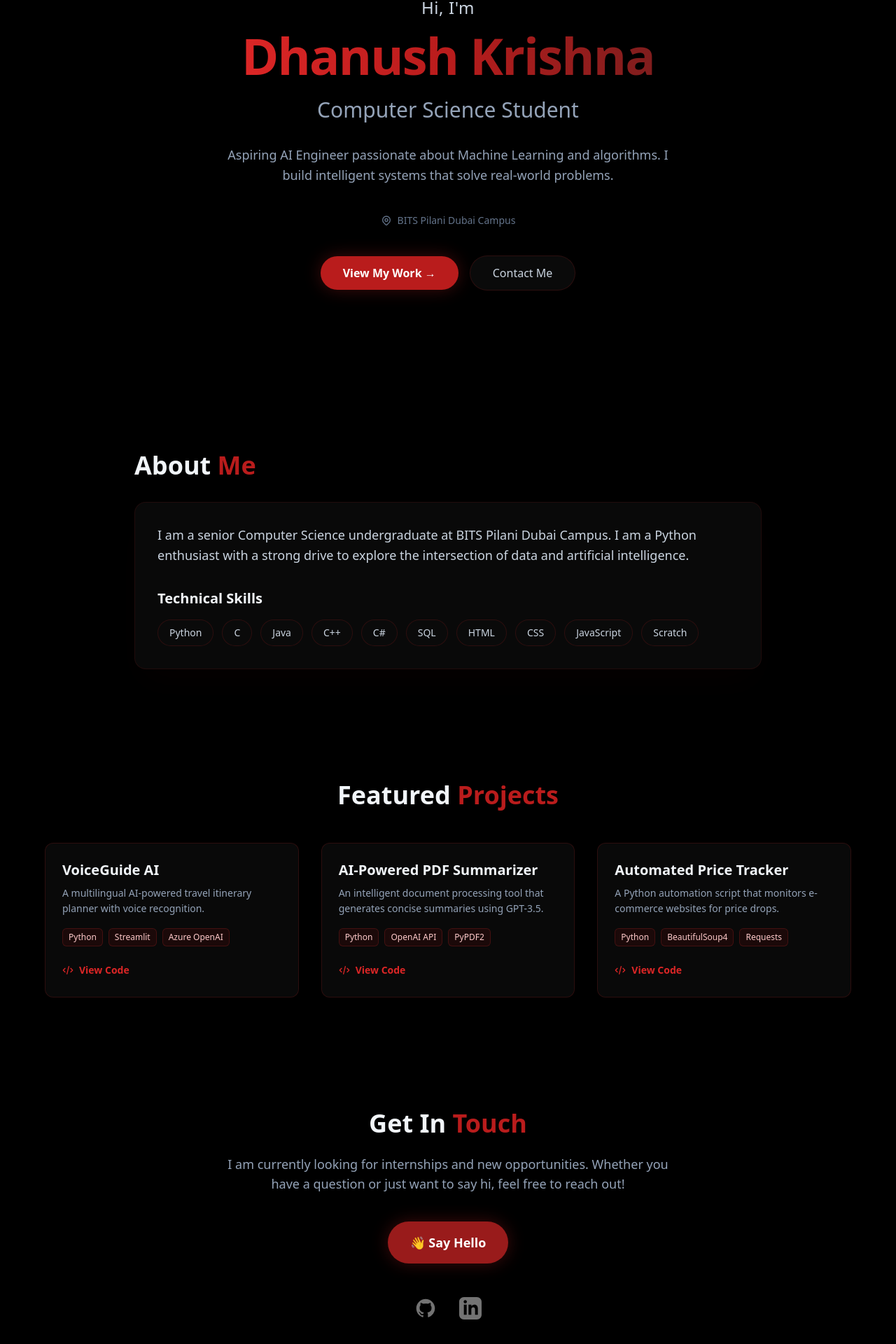
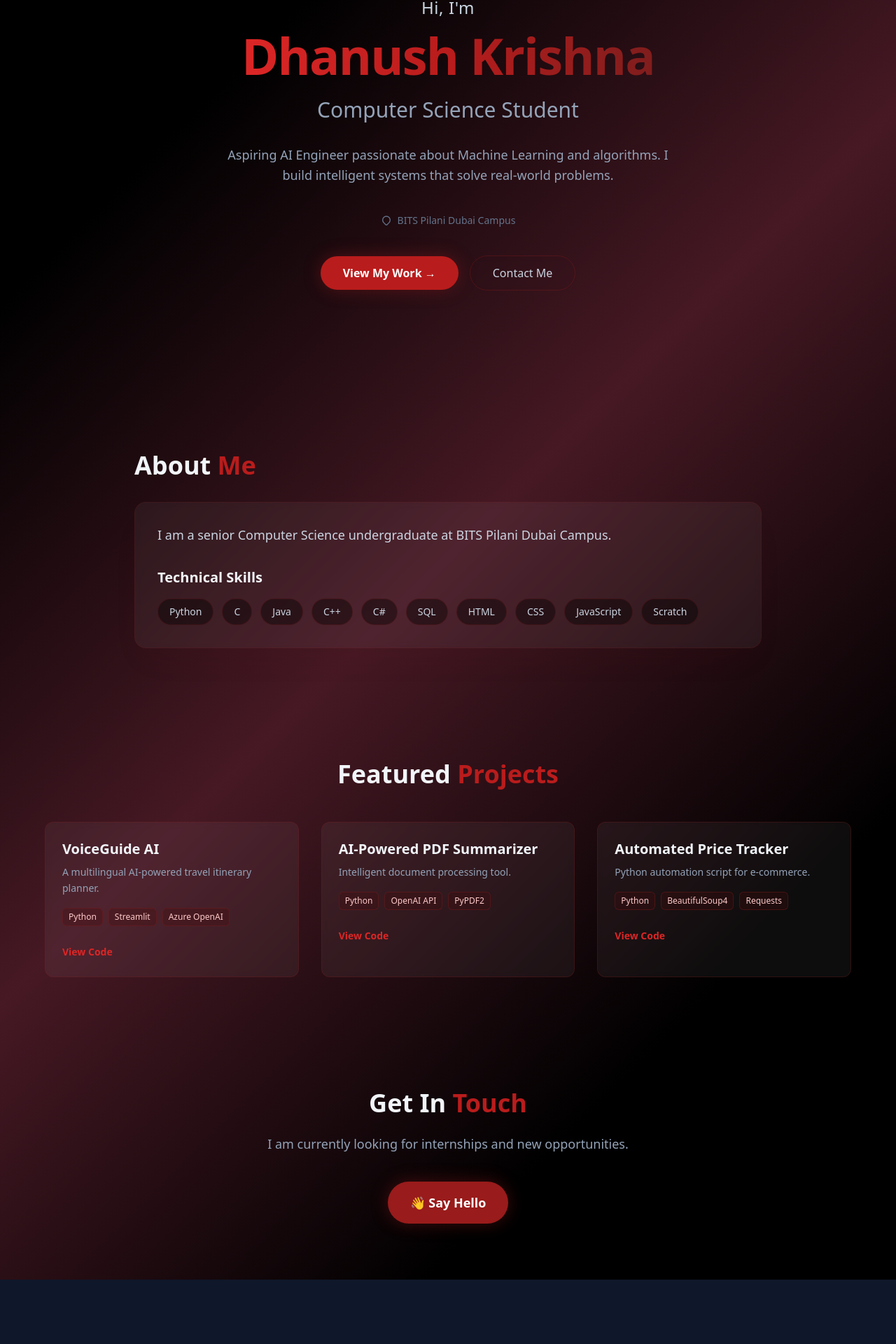
Before and after one commit to DhanushKrishna4/My-Portfolio, a React (Vite) app: page / in a window 1280 px wide. Shown: the part 235-2155 px from the top of the page at 70% size. After the commit the page ends 2063 px from the top, so only its background shows below. Built offline with nearby package versions, Linux system fonts and the light colour scheme.

Commit message:
Final theme sync

```diff
--- a/src/components/About.jsx
+++ b/src/components/About.jsx
@@ -4,28 +4,19 @@ const About = () => {
   const skills = ["Python", "C", "Java", "C++", "C#", "SQL", "HTML", "CSS", "JavaScript", "Scratch"];
 
   return (
-    // CHANGE 2 & 3: Darkened background to pure black/neutral to make red pop
-    <section id="about" className="py-20 px-6 bg-black">
+    <section id="about" className="py-20 px-6">
       <div className="max-w-4xl mx-auto">
         <h2 className="text-3xl md:text-4xl font-bold mb-8 text-slate-100">
           About <span className="text-red-700">Me</span>
         </h2>
-
-        {/* CHANGE 3: Swapped slate background for neutral/red-tinted border */}
-        <div className="bg-neutral-900/40 p-8 rounded-2xl border border-red-900/20 backdrop-blur-sm shadow-2xl shadow-red-900/5">
+        <div className="bg-white/5 p-8 rounded-2xl border border-red-900/20 backdrop-blur-sm shadow-2xl shadow-red-900/5">
           <p className="text-slate-300 text-lg leading-relaxed mb-8">
             I am a senior Computer Science undergraduate at BITS Pilani Dubai Campus.
-            I am a Python enthusiast with a strong drive to explore the intersection of data and artificial intelligence.
           </p>
-
           <h3 className="text-xl font-semibold text-slate-100 mb-4">Technical Skills</h3>
           <div className="flex flex-wrap gap-3">
             {skills.map((skill, index) => (
-              <span
-                key={index}
-                // CHANGE 3: Replaced blue-slate tags with deep red themed tags
-                className="px-4 py-2 bg-neutral-950 text-slate-300 rounded-full text-sm font-medium border border-red-900/30 hover:border-red-600 hover:text-white hover:bg-red-950/40 transition-all duration-300 cursor-default"
-              >
+              <span key={index} className="px-4 py-2 bg-black/40 text-slate-300 rounded-full text-sm font-medium border border-red-900/30 hover:border-red-600 hover:text-white hover:bg-red-950/40 transition-all duration-300 cursor-default">
                 {skill}
               </span>
             ))}
--- a/src/components/Contact.jsx
+++ b/src/components/Contact.jsx
@@ -2,42 +2,11 @@ import React from 'react';
 
 const Contact = () => {
   return (
-    // Added bg-black to stay consistent with the theme
-    <section id="contact" className="py-20 px-6 text-center bg-black">
+    <section id="contact" className="py-20 px-6 text-center">
       <div className="max-w-2xl mx-auto">
-        <h2 className="text-3xl md:text-4xl font-bold mb-6 text-slate-100">
-          {/* CHANGE 2: Deepened the red to Ruby/Crimson */}
-          Get In <span className="text-red-700">Touch</span>
-        </h2>
-        <p className="text-slate-400 mb-10 text-lg">
-          I am currently looking for internships and new opportunities.
-          Whether you have a question or just want to say hi, feel free to reach out!
-        </p>
-
-        {/* --- CHANGE 2: BUTTON COLOR & SHADOW UPDATE --- */}
-        <a
-          href="mailto:your.email@example.com"
-          // Swapped bg-red-600 for bg-red-800 and updated the shadow to a deeper red
-          className="inline-block px-8 py-4 rounded-full bg-red-800 text-white font-semibold text-lg hover:bg-red-900 hover:scale-105 transition-all duration-300 shadow-[0_0_25px_rgba(153,27,27,0.4)]"
-        >
-          👋 Say Hello
-        </a>
-
-        {/* --- CHANGE 3: SOCIAL LINKS RE-THEMED --- */}
-        <div className="mt-12 flex justify-center gap-8">
-          <a href="#" className="text-neutral-500 hover:text-red-600 transition-colors">
-            <span className="sr-only">GitHub</span>
-            <svg className="h-8 w-8" fill="currentColor" viewBox="0 0 24 24">
-              <path fillRule="evenodd" d="M12 2C6.477 2 2 6.484 2 12.017c0 4.425 2.865 8.18 6.839 9.504.5.092.682-.217.682-.483 0-.237-.008-.868-.013-1.703-2.782.605-3.369-1.343-3.369-1.343-.454-1.158-1.11-1.466-1.11-1.466-.908-.62.069-.608.069-.608 1.003.07 1.531 1.032 1.531 1.032.892 1.53 2.341 1.088 2.91.832.092-.647.35-1.088.636-1.338-2.22-.253-4.555-1.113-4.555-4.951 0-1.093.39-1.988 1.029-2.688-.103-.253-.446-1.272.098-2.65 0 0 .84-.27 2.75 1.026A9.564 9.564 0 0112 6.844c.85.004 1.705.115 2.504.337 1.909-1.296 2.747-1.027 2.747-1.027.546 1.379.202 2.398.1 2.651.64.7 1.028 1.595 1.028 2.688 0 3.848-2.339 4.695-4.566 4.943.359.309.678.92.678 1.855 0 1.338-.012 2.419-.012 2.747 0 .268.18.58.688.482A10.019 10.019 0 0022 12.017C22 6.484 17.522 2 12 2z" clipRule="evenodd"/>
-            </svg>
-          </a>
-          <a href="#" className="text-neutral-500 hover:text-red-600 transition-colors">
-            <span className="sr-only">LinkedIn</span>
-            <svg className="h-8 w-8" fill="currentColor" viewBox="0 0 24 24">
-              <path fillRule="evenodd" d="M19 0h-14c-2.761 0-5 2.239-5 5v14c0 2.761 2.239 5 5 5h14c2.762 0 5-2.239 5-5v-14c0-2.761-2.238-5-5-5zm-11 19h-3v-11h3v11zm-1.5-12.268c-.966 0-1.75-.79-1.75-1.764s.784-1.764 1.75-1.764 1.75.79 1.75 1.764-.783 1.764-1.75 1.764zm13.5 12.268h-3v-5.604c0-3.368-4-3.113-4 0v5.604h-3v-11h3v1.765c1.396-2.586 7-2.777 7 2.476v6.759z" clipRule="evenodd"/>
-            </svg>
-          </a>
-        </div>
+        <h2 className="text-3xl md:text-4xl font-bold mb-6 text-slate-100">Get In <span className="text-red-700">Touch</span></h2>
+        <p className="text-slate-400 mb-10 text-lg">I am currently looking for internships and new opportunities.</p>
+        <a href="mailto:email@example.com" className="inline-block px-8 py-4 rounded-full bg-red-800 text-white font-semibold text-lg hover:bg-red-900 hover:scale-105 transition-all duration-300 shadow-[0_0_25px_rgba(153,27,27,0.4)]">👋 Say Hello</a>
       </div>
     </section>
   );
--- a/src/components/Hero.jsx
+++ b/src/components/Hero.jsx
@@ -2,60 +2,33 @@ import React from 'react';
 
 const Hero = () => {
   return (
-    <section id="home" className="min-h-screen flex items-center justify-center pt-20 px-6 bg-black">
+    <section id="home" className="min-h-screen flex items-center justify-center pt-20 px-6">
       <div className="text-center max-w-4xl mx-auto">
-
-        {/* Intro Text */}
-        <h2 className="text-xl md:text-2xl font-medium text-slate-300 mb-4 tracking-wide">
-          Hi, I'm
-        </h2>
-
-        {/* --- CHANGE 2: DEEPER RED GRADIENT --- */}
+        <h2 className="text-xl md:text-2xl font-medium text-slate-300 mb-4 tracking-wide">Hi, I'm</h2>
         <h1 className="text-5xl md:text-7xl font-bold mb-6 tracking-tight">
           <span className="bg-gradient-to-r from-red-600 via-red-700 to-red-900 bg-clip-text text-transparent">
             Dhanush Krishna
           </span>
         </h1>
-
-        {/* Title */}
-        <h3 className="text-2xl md:text-3xl text-slate-400 font-light mb-8">
-          Computer Science Student
-        </h3>
-
-        {/* Description */}
+        <h3 className="text-2xl md:text-3xl text-slate-400 font-light mb-8">Computer Science Student</h3>
         <p className="text-slate-400 max-w-2xl mx-auto mb-10 text-lg leading-relaxed">
           Aspiring AI Engineer passionate about Machine Learning and algorithms.
           I build intelligent systems that solve real-world problems.
         </p>
-
-        {/* Location Tag */}
         <div className="flex items-center justify-center gap-2 text-slate-500 mb-10 text-sm font-medium">
           <svg className="w-4 h-4" fill="none" stroke="currentColor" viewBox="0 0 24 24">
             <path strokeLinecap="round" strokeLinejoin="round" strokeWidth="2" d="M17.657 16.657L13.414 20.9a1.998 1.998 0 01-2.827 0l-4.244-4.243a8 8 0 1111.314 0z" />
-            <path strokeLinecap="round" strokeLinejoin="round" strokeWidth="2" d="M15 11a3 3 0 11-6 0 3 3 0 016 0z" />
           </svg>
           <span>BITS Pilani Dubai Campus</span>
         </div>
-
-        {/* --- CHANGE 2 & 3: THEMED BUTTONS --- */}
         <div className="flex flex-col sm:flex-row items-center justify-center gap-4">
-          <a
-            href="#projects"
-            // Changed to a deeper red (red-700) and updated shadow color
-            className="px-8 py-3 rounded-full bg-red-700 text-white font-semibold hover:bg-red-800 hover:scale-105 transition-all duration-300 shadow-[0_0_25px_rgba(153,27,27,0.4)]"
-          >
+          <a href="#projects" className="px-8 py-3 rounded-full bg-red-700 text-white font-semibold hover:bg-red-800 hover:scale-105 transition-all duration-300 shadow-[0_0_25px_rgba(153,27,27,0.4)]">
             View My Work →
           </a>
-
-          <a
-            href="#contact"
-            // CHANGE 3: Removed slate-900/blue border. Swapped for neutral-950 and deep red hover.
-            className="px-8 py-3 rounded-full border border-red-900/30 text-slate-300 font-medium hover:border-red-600 hover:text-white hover:bg-red-950/30 transition-all duration-300 bg-neutral-950"
-          >
+          <a href="#contact" className="px-8 py-3 rounded-full border border-red-900/40 text-slate-300 font-medium hover:border-red-600 hover:text-white hover:bg-red-950/20 transition-all duration-300 bg-transparent backdrop-blur-sm">
             Contact Me
           </a>
         </div>
-
       </div>
     </section>
   );
--- a/src/components/Projects.jsx
+++ b/src/components/Projects.jsx
@@ -2,58 +2,28 @@ import React from 'react';
 
 const Projects = () => {
   const projects = [
-    {
-      title: "VoiceGuide AI",
-      description: "A multilingual AI-powered travel itinerary planner with voice recognition.",
-      tech: ["Python", "Streamlit", "Azure OpenAI"],
-      link: "#"
-    },
-    {
-      title: "AI-Powered PDF Summarizer",
-      description: "An intelligent document processing tool that generates concise summaries using GPT-3.5.",
-      tech: ["Python", "OpenAI API", "PyPDF2"],
-      link: "#"
-    },
-    {
-      title: "Automated Price Tracker",
-      description: "A Python automation script that monitors e-commerce websites for price drops.",
-      tech: ["Python", "BeautifulSoup4", "Requests"],
-      link: "#"
-    }
+    { title: "VoiceGuide AI", description: "A multilingual AI-powered travel itinerary planner.", tech: ["Python", "Streamlit", "Azure OpenAI"], link: "#" },
+    { title: "AI-Powered PDF Summarizer", description: "Intelligent document processing tool.", tech: ["Python", "OpenAI API", "PyPDF2"], link: "#" },
+    { title: "Automated Price Tracker", description: "Python automation script for e-commerce.", tech: ["Python", "BeautifulSoup4", "Requests"], link: "#" }
   ];
 
   return (
-    // CHANGE 3: Background set to pure black
-    <section id="projects" className="py-20 px-6 bg-black">
+    <section id="projects" className="py-20 px-6">
       <div className="max-w-6xl mx-auto">
         <h2 className="text-3xl md:text-4xl font-bold mb-12 text-center text-slate-100">
           Featured <span className="text-red-700">Projects</span>
         </h2>
-
         <div className="grid grid-cols-1 md:grid-cols-2 lg:grid-cols-3 gap-8">
           {projects.map((project, index) => (
-            // CHANGE 3: Swapped bg-slate-900/50 for bg-neutral-900/40 and used deeper red shadow
-            <div key={index} className="bg-neutral-900/40 p-6 rounded-xl border border-red-900/30 hover:border-red-600/50 transition-all duration-300 hover:-translate-y-2 hover:shadow-[0_0_30px_rgba(153,27,27,0.2)] group">
-              <h3 className="text-xl font-bold text-slate-100 mb-2 group-hover:text-red-500 transition-colors">
-                {project.title}
-              </h3>
-              <p className="text-slate-400 mb-4 text-sm leading-relaxed">
-                {project.description}
-              </p>
+            <div key={index} className="bg-white/5 p-6 rounded-xl border border-red-900/30 hover:border-red-600/50 transition-all duration-300 hover:-translate-y-2 hover:shadow-[0_0_30px_rgba(153,27,27,0.2)] group backdrop-blur-sm">
+              <h3 className="text-xl font-bold text-slate-100 mb-2 group-hover:text-red-500 transition-colors">{project.title}</h3>
+              <p className="text-slate-400 mb-4 text-sm leading-relaxed">{project.description}</p>
               <div className="flex flex-wrap gap-2 mb-6">
                 {project.tech.map((tag, i) => (
-                  // CHANGE 3: Updated tags to deep red theme
-                  <span key={i} className="text-xs font-medium px-2 py-1 bg-red-950/30 text-red-200 rounded-md border border-red-900/40">
-                    {tag}
-                  </span>
+                  <span key={i} className="text-xs font-medium px-2 py-1 bg-red-950/30 text-red-200 rounded-md border border-red-900/40">{tag}</span>
                 ))}
               </div>
-              <a href={project.link} className="inline-flex items-center text-sm font-semibold text-red-600 hover:text-red-400 transition-colors">
-                <svg className="w-4 h-4 mr-2" fill="none" stroke="currentColor" viewBox="0 0 24 24">
-                  <path strokeLinecap="round" strokeLinejoin="round" strokeWidth="2" d="M10 20l4-16m4 4l4 4-4 4M6 16l-4-4 4-4" />
-                </svg>
-                View Code
-              </a>
+              <a href={project.link} className="inline-flex items-center text-sm font-semibold text-red-600 hover:text-red-400">View Code</a>
             </div>
           ))}
         </div>
```
Also changed, not shown: src/components/Navbar.jsx (+3 -14 lines).
